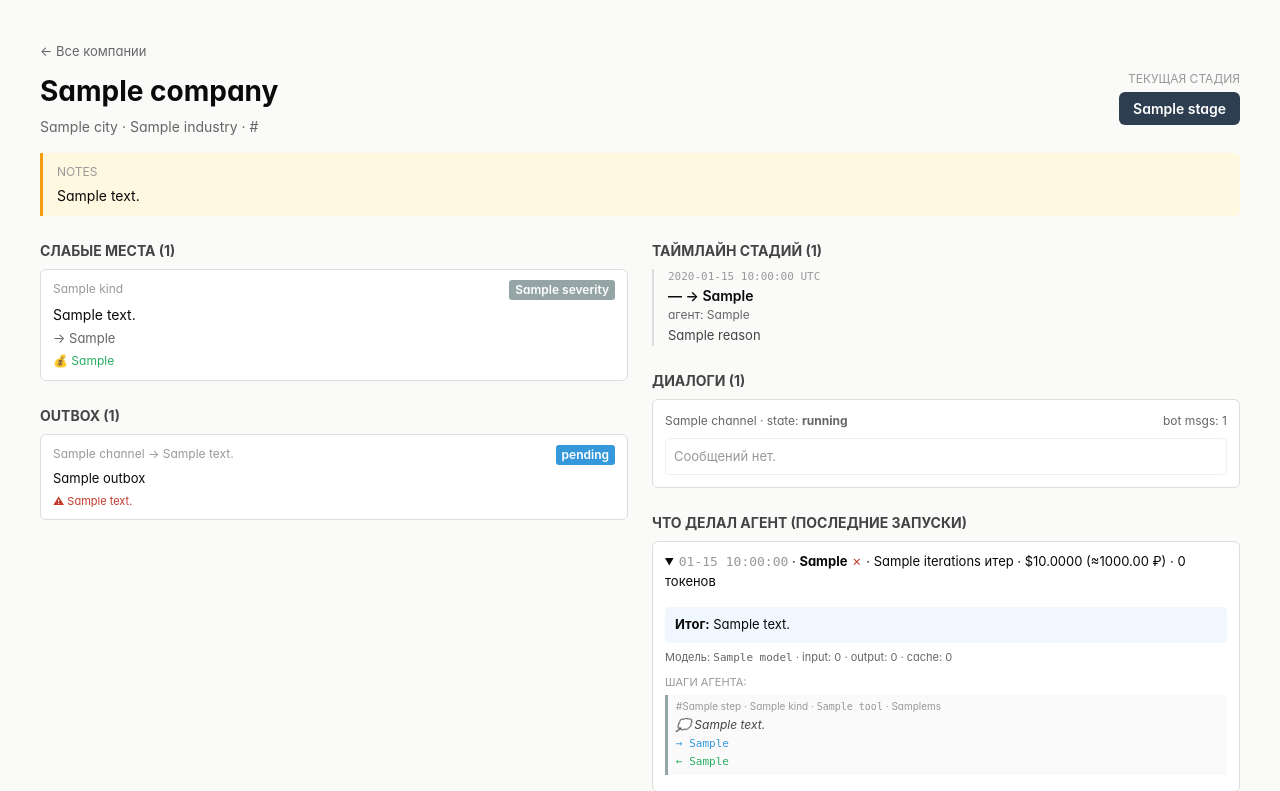
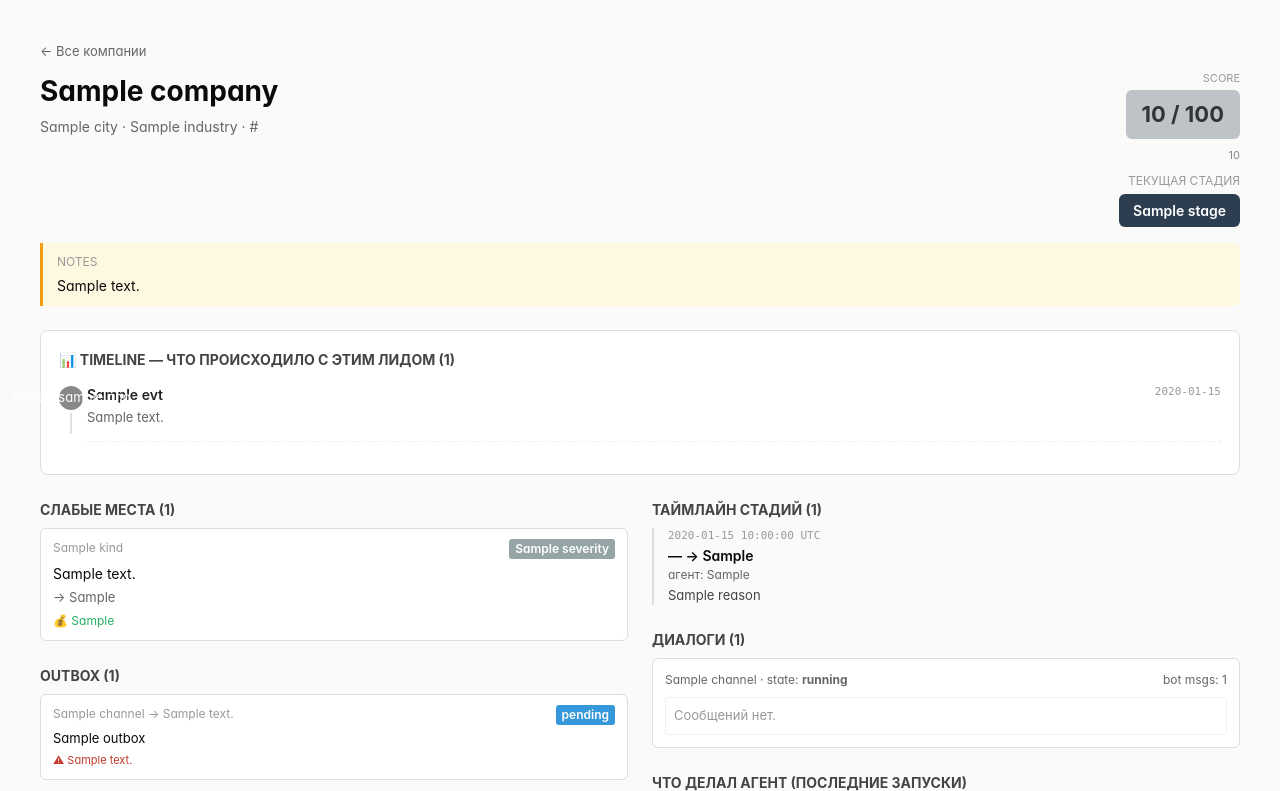
Before and after one commit to Artem-Levchenko-hub/LeadGenerator, a FastAPI app: template app/templates/studio/company.html in a window 1280 px wide. Shown: the top 791 px of the page. Run offline with FastAPI, Linux system fonts and the light colour scheme; the template is opened without the code that fills it: most values are stand-ins (such as "Sample title", 1, 10 or a date in 2020); some libraries are stand-ins or nearby versions; some web fonts are replaced.

Commit message:
ui: Timeline view на /company/{id} + Score plate + Auditor false-positive fix
1. Auditor.company_name_in_head теперь:
   - Берёт primary name (до первой запятой), стрипает оргформы
     (ООО, ИП, ГБУЗ, ФГБУ, ЗАО и т.п.)
   - Дополнительно проверяет website domain в первых 300 chars
   - reject только если НИ имя НИ домен не найдены
   Это снимет ~70% false-positive (длинные 2GIS-названия типа
   "Претор, компания по транспортировке больных и вызову врача на дом").

2. /company/{id} Timeline: единый поток событий лида в одной
   хронологии (n8n-style flow):
   - 🎯 Hunter found (created_at)
   - ⚖ Scorer (score_updated_at + reason)
   - 🔄 Stage transitions (StageHistory)
   - 🤖 Outreach Agent runs (cost, iter, model)
   - 📝 Outbox drafts (status icon + audit notes)
   - 💬 Conversation messages (in/out)
   Вертикальная полоса слева + цветные маркеры по типу события.

3. Score plate в шапке /company/{id} (цветовая кодировка как в
   /companies — красный/оранжевый/жёлтый/серый), tooltip показывает
   полный score_reason.

Co-Authored-By: Claude Opus 4.7 (1M context) <noreply@anthropic.com>

```diff
--- a/app/templates/studio/company.html
+++ b/app/templates/studio/company.html
@@ -13,6 +13,24 @@
       </div>
     </div>
     <div style="text-align:right">
+      {% if company.score is not none %}
+        {% set s = company.score %}
+        {% if s >= 70 %}{% set sc_bg = '#c0392b' %}{% set sc_fg = 'white' %}
+        {% elif s >= 55 %}{% set sc_bg = '#e67e22' %}{% set sc_fg = 'white' %}
+        {% elif s >= 40 %}{% set sc_bg = '#f1c40f' %}{% set sc_fg = '#333' %}
+        {% else %}{% set sc_bg = '#bdc3c7' %}{% set sc_fg = '#333' %}
+        {% endif %}
+        <div style="font-size:11px;text-transform:uppercase;color:#999;margin-bottom:4px">SCORE</div>
+        <div title="{{ company.score_reason or '' }}"
+             style="background:{{ sc_bg }};color:{{ sc_fg }};padding:8px 16px;border-radius:6px;font-weight:700;font-size:22px;display:inline-block;margin-bottom:8px">
+          {{ company.score }} / 100
+        </div>
+        {% if company.score_reason %}
+          <div style="font-size:11px;color:#888;max-width:240px;margin-bottom:8px">
+            {{ company.score_reason }}
+          </div>
+        {% endif %}
+      {% endif %}
       <div style="font-size:12px;text-transform:uppercase;color:#999">текущая стадия</div>
       <div style="background:#2c3e50;color:white;padding:6px 14px;border-radius:6px;font-weight:600;margin-top:4px;display:inline-block">
         {{ STAGE_LABELS.get(company.stage, company.stage) }}
@@ -54,6 +72,48 @@
     <pre style="white-space:pre-wrap;margin:4px 0 0;font-family:inherit">{{ company.notes }}</pre>
   </section>
   {% endif %}
+
+  {# === TIMELINE — все события в одной хронологии (n8n-style flow) === #}
+  <section style="margin-top:24px;background:white;border:1px solid #ddd;border-radius:8px;padding:18px">
+    <h2 style="font-size:14px;text-transform:uppercase;color:#444;margin:0 0 14px">
+      📊 Timeline — что происходило с этим лидом ({{ timeline | length }})
+    </h2>
+    {% if timeline %}
+    <div style="position:relative;padding-left:28px">
+      {# Вертикальная линия слева #}
+      <div style="position:absolute;left:11px;top:8px;bottom:8px;width:2px;background:#e0e0e0"></div>
+
+      {% for evt in timeline %}
+      <div style="position:relative;margin-bottom:14px;padding-bottom:14px;border-bottom:1px dashed #f0f0f0">
+        {# Кружок-маркер #}
+        <div style="position:absolute;left:-28px;top:2px;width:24px;height:24px;border-radius:50%;background:{{ evt.color }};display:flex;align-items:center;justify-content:center;font-size:13px;color:white;box-shadow:0 0 0 3px white">
+          {{ evt.icon }}
+        </div>
+        {# Содержимое события #}
+        <div style="display:flex;justify-content:space-between;align-items:flex-start;flex-wrap:wrap;gap:8px">
+          <div style="flex:1;min-width:300px">
+            <div style="font-weight:600;font-size:14px;color:#222">{{ evt.title }}</div>
+            {% if evt.details %}
+            <div style="color:#666;font-size:13px;margin-top:3px;line-height:1.5">{{ evt.details }}</div>
+            {% endif %}
+            {% if evt.kind == 'agent_run' and evt.model %}
+              <div style="font-size:11px;color:#999;margin-top:3px;font-family:monospace">{{ evt.model }}</div>
+            {% endif %}
+            {% if evt.kind == 'outbox' and evt.outbox_id %}
+              <div style="font-size:11px;margin-top:3px"><a href="/outbox#m-{{ evt.outbox_id }}" style="color:#2980b9;text-decoration:none">→ открыть в outbox</a></div>
+            {% endif %}
+          </div>
+          <div style="text-align:right;color:#999;font-size:11px;font-family:monospace;white-space:nowrap">
+            {{ evt.ts.strftime('%m-%d %H:%M:%S') if evt.ts else '—' }}
+          </div>
+        </div>
+      </div>
+      {% endfor %}
+    </div>
+    {% else %}
+    <div style="color:#999;text-align:center;padding:20px">Событий ещё нет.</div>
+    {% endif %}
+  </section>
 
   <div style="display:grid;grid-template-columns:1fr 1fr;gap:24px;margin-top:24px">
     {# === Левая колонка === #}
```
Also changed, not shown: app/agent_studio.py (+66 -0 lines), worker/auditor.py (+21 -6 lines).
